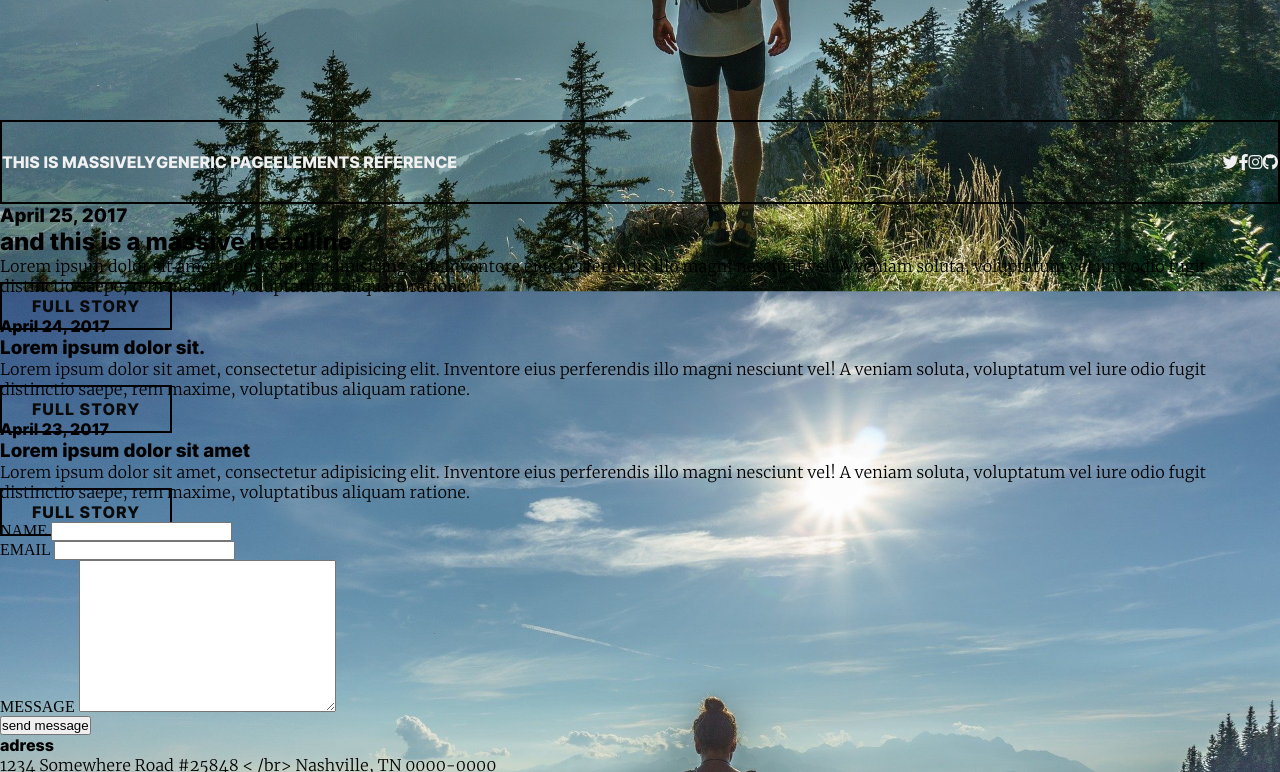
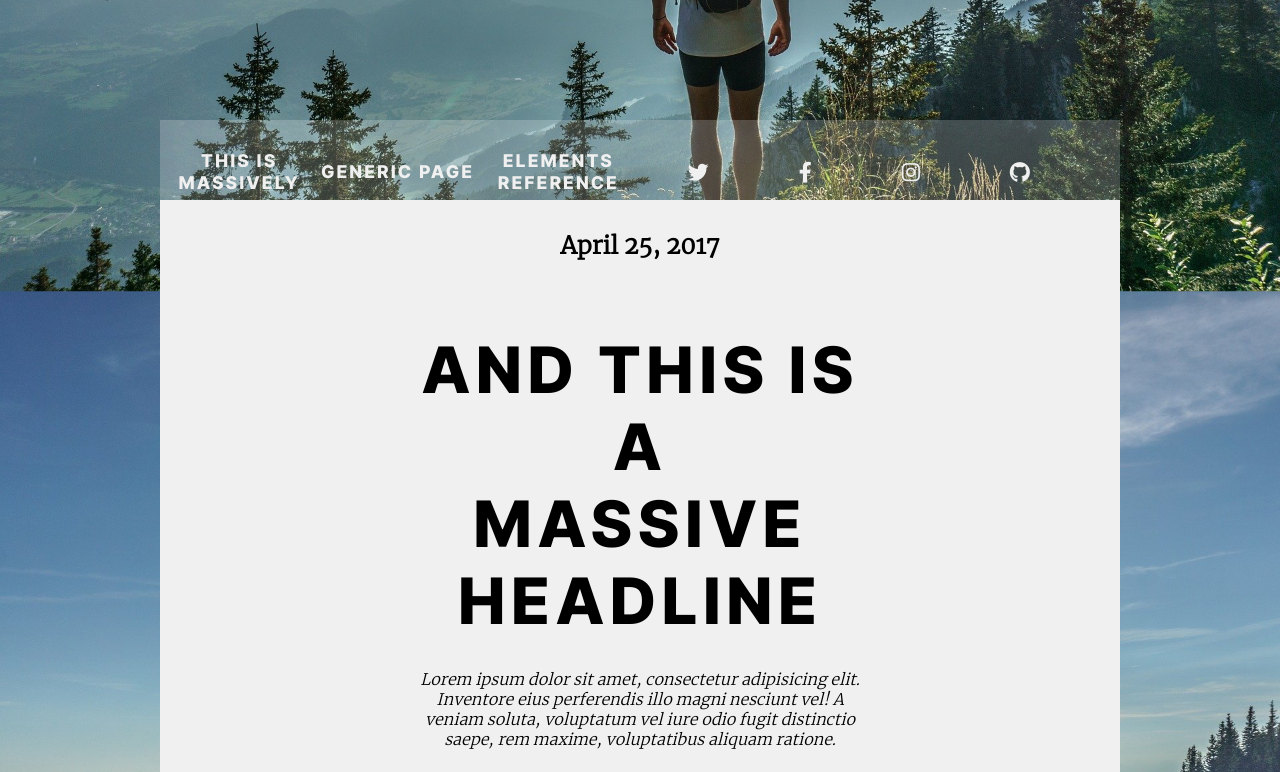
Before and after one commit to Pierre-Davy/SASS-TP1, a plain HTML site: page index.html in a window 1280 px wide. Shown: the part 600-1372 px from the top of the page. Drawn offline with Linux system fonts and the light colour scheme.

Commit message:
added CSS

```diff
--- a/assets/style/layout/_header.scss
+++ b/assets/style/layout/_header.scss
@@ -1,23 +1,3 @@
-@font-face {
-    font-family: "Inter-Extrabold";
-    src: url(../font/Inter-ExtraBold.ttf);
-  }
-
-  @font-face {
-    font-family: "Merriweather-light";
-    src: url(../font/Merriweather-Light.ttf);
-  }
-
-  $font1: "Inter-Extrabold";
-  $font2: "Merriweather-light";
-
-  $color1: rgb(240, 240, 240);
-  $color2: rgb(177, 172, 172);
-  $color3: rgb(10, 10, 10);
-
-
-
-
 header {
   text-align: center;
   height: 90vh;
--- a/assets/style/layout/_navbar.scss
+++ b/assets/style/layout/_navbar.scss
@@ -1,38 +1,47 @@
-@font-face {
-    font-family: "Inter-Extrabold";
-    src: url(../font/Inter-ExtraBold.ttf);
-  }
+nav {
+  display: grid;
+  grid-template-columns: 50% 50%;
+  margin: 0 auto;
+  width: 75%;
+  height: 10vh;
+  background: rgba(255, 255, 255, 0.2);
+  ul {
+    display: grid;
+    align-items: center;
 
-  @font-face {
-    font-family: "Merriweather-light";
-    src: url(../font/Merriweather-Light.ttf);
-  }
-
-  $font1: "Inter-Extrabold";
-  $font2: "Merriweather-light";
-
-  $color1: rgb(240, 240, 240);
-  $color2: rgb(177, 172, 172);
-  $color3: rgb(10, 10, 10);
-
-nav{
-    display: grid;
-    grid-template-columns: 50% 50%;
-    height: 10vh;
-    border: 2px solid black;
-    ul{
-        display: flex;
-        align-items: center;
-        &.link{
-            justify-content: left;
-        }
-        &.social-network{
-            justify-content: right;
-        }
-        a{
-            color: $color1;
-        }
+    a {
+      color: $color1;
     }
 
+    &.link {
+      grid-template-columns: 33% 33% 34%;
+      li {
+        font-size: 1.1rem;
+        letter-spacing: 2px;
+        padding: 3.8vh 0;
+        text-align: center;
 
+        &:hover {
+          background: $color2;
+          a {
+            color: $color3;
+          }
+        }
+      }
+    }
+    &.social-network {
+      display: flex;
+      justify-content: right;
+      li {
+        margin-right: 90px;
+        font-size: 1.3rem;
+
+        &:hover {
+          a {
+            color: $color3;
+          }
+        }
+      }
+    }
+  }
 }
--- a/assets/style/layout/_section1.scss
+++ b/assets/style/layout/_section1.scss
@@ -0,0 +1,44 @@
+.primary-section{
+    background: $color1;
+    width: 75%;
+    height: 100vh;
+    margin: 0 auto;
+    .section-container{
+        display: block;
+        padding: 30px 100px 5px;
+        text-align: center;
+        h3{
+            font-family: $font2;
+            margin-bottom: 70px;
+            font-size: 1.5rem;
+        }
+        h2{
+            text-transform: uppercase;
+            font-size: 4rem;
+            letter-spacing: 5px;
+            width: 59%;
+            margin: 0 auto 30px;
+
+        }
+        p{
+            width: 59%;
+            margin: 0 auto 30px;
+            text-align: center;
+            font-style: italic;
+        }
+        .img-section{
+            background:url(../images/pic01.jpg) center/cover;
+            width: 80%;
+            height: 50vh;
+            margin: 0 auto;
+        }
+
+
+    }
+    .button{
+        display: block;
+        margin: 10px auto 5px;
+        width: 110px;
+
+    }
+}
--- a/assets/style/layout/_section2.scss
+++ b/assets/style/layout/_section2.scss
@@ -0,0 +1,52 @@
+
+.secondary-section{
+    background: $color1;
+    width: 75%;
+    height: 100vh;
+    display: flex;
+    margin: 0 auto;
+    .right-secondary-section{
+      border-right: 1px solid $color2;
+      .img-section{
+        background:url(../images/pic02.jpg) center/cover;
+        width: 100%;
+        height: 50vh;
+        margin: 0 auto;
+    }
+    }
+    .left-secondary-section{
+         .img-section{
+          background:url(../images/pic03.jpg) center/cover;
+          width: 100%;
+          height: 50vh;
+          margin: 0 auto;
+      }
+      }
+    .section-container{
+        border-top: 1px solid $color2;
+        display: block;
+        padding: 30px 100px 5px;
+        text-align: center;
+        h4{
+            font-family: $font2;
+            margin-bottom: 40px;
+            font-size: 1.2rem;
+        }
+        h3{
+            text-transform: uppercase;
+            font-size: 1.5rem;
+            letter-spacing: 5px;
+            width: 60%;
+            margin: 0 auto 30px;
+
+        }
+        p{
+            width: 90%;
+            margin: 30px auto 50px;
+            text-align: center;
+            font-style: italic;
+        }
+
+    }
+
+}
--- a/index.html
+++ b/index.html
@@ -18,9 +18,13 @@
   <body>
     <header>
       <div class="header-text">
-      <h1>la montagne <br> ca vous gagne</h1>
+        <h1>
+          la montagne <br />
+          ca vous gagne
+        </h1>
         <p>
-        Lorem ipsum dolor sit amet consectetur adipisicing elit. Eaque consectetur, iste quia aut nisi aliquid?
+          Lorem ipsum dolor sit amet consectetur adipisicing elit. Eaque
+          consectetur, iste quia aut nisi aliquid?
         </p>
         <i class="fa-regular fa-circle-down"></i>
       </div>
@@ -51,7 +55,7 @@
     <section class="primary-section">
       <div class="section-container">
         <h3 class="date">April 25, 2017</h3>
-        <h2>and this is a massive headline</h2>
+        <h2>and this is a <br />massive headline</h2>
         <p>
           Lorem ipsum dolor sit amet, consectetur adipisicing elit. Inventore
           eius perferendis illo magni nesciunt vel! A veniam soluta, voluptatum
@@ -78,6 +82,7 @@
           <a class="button" href="#">full story</a>
         </div>
       </div>
+      <div class="left-secondary-section">
         <div class="section-container">
           <h4 class="date">April 23, 2017</h4>
           <h3>Lorem ipsum dolor sit amet</h3>
@@ -89,7 +94,7 @@
             voluptatibus aliquam ratione.
           </p>
           <a class="button" href="#">full story</a>
-      </>
+        </div>
       </div>
     </section>
 
@@ -98,24 +103,28 @@
         <form action="post">
           <div class="form-name">
             <label for="name">NAME</label>
-                <input type="text" name="name" id="name">
+            <input type="text" name="name" id="name" />
           </div>
           <div class="form-email">
             <label for="email">EMAIL</label>
-                <input type="email" name="email" id="email">
+            <input type="email" name="email" id="email" />
           </div>
           <div class="form-message">
             <label for="message">MESSAGE</label>
-                <textarea name="message" id="message" cols="30" rows="10"></textarea>
+            <textarea
+              name="message"
+              id="message"
+              cols="30"
+              rows="10"
+            ></textarea>
           </div>
-            <input type="submit" value="send message">
+          <input type="submit" value="send message" />
         </form>
       </div>
       <div class="contact">
         <div class="adress">
           <h4>adress</h4>
-                <p>1234 Somewhere Road #25848 < /br>
-                Nashville, TN 0000-0000</p>
+          <p>1234 Somewhere Road #25848 < /br> Nashville, TN 0000-0000</p>
         </div>
         <div class="phone">
           <h4>phone</h4>
```
Also changed, not shown: assets/style/index.css, 1 other file. Lines whose indentation alone changed are shown as unchanged.
